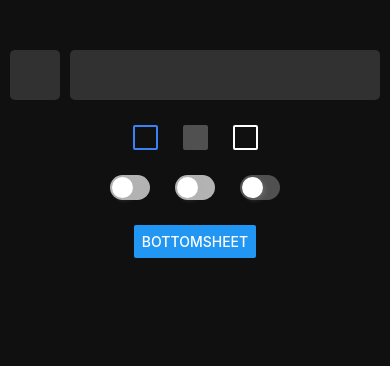
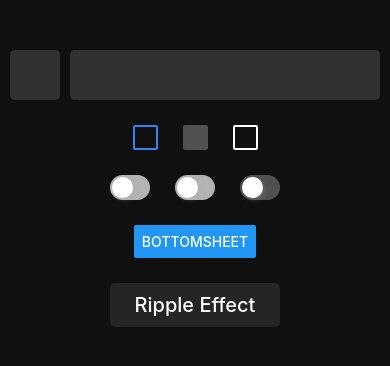
Before and after one commit to snskar125/odyssey-ui, a React Native app: screen / in a window 390 px wide. Shown: the top 366 px of the page. Built offline with nearby package versions, Linux system fonts and the light colour scheme.

Commit message:
Added Ripple Effect

```diff
--- a/App.js
+++ b/App.js
@@ -4,6 +4,7 @@ import CheckBoxes from "./src/Wrappers/CheckBoxs";
 import Switches from "./src/Wrappers/Switches";
 import BottomSheetWrapper from "./src/Wrappers/BottomSheetWrapper";
 import SkeletonWrapper from "./src/Wrappers/SkeletonWrapper";
+import TouchableRippleWrapper from "./src/Wrappers/TouchableRippleWrapper";
 
 export default function App() {
   return (
@@ -16,6 +17,7 @@ export default function App() {
       <CheckBoxes />
       <Switches />
       <BottomSheetWrapper />
+      <TouchableRippleWrapper />
     </ScrollView>
   );
 }
--- a/src/Components/BottomSheet.tsx
+++ b/src/Components/BottomSheet.tsx
@@ -34,7 +34,7 @@ interface State {
 
 export default class BottomSheet extends PureComponent<Props, State> {
   static defaultProps = {
-    height: phoneHeight / 2,
+    height: phoneHeight / 3,
     openDuration: 400,
     closeDuration: 400,
     containerStyle: {},
--- a/src/Components/CheckBox.tsx
+++ b/src/Components/CheckBox.tsx
@@ -1,4 +1,4 @@
-import React, { memo, useRef, useEffect } from "react";
+import { memo, useRef, useEffect } from "react";
 import {
   Animated,
   TouchableWithoutFeedback,
--- a/src/Components/Switch.tsx
+++ b/src/Components/Switch.tsx
@@ -1,4 +1,4 @@
-import React, { useRef, useEffect, memo } from "react";
+import { useRef, useEffect, memo } from "react";
 import {
   View,
   StyleSheet,
--- /dev/null
+++ b/src/Components/TouchableRipple.tsx
@@ -0,0 +1,162 @@
+import { useCallback, useEffect, useRef, useState } from "react";
+import {
+  Animated,
+  Dimensions,
+  GestureResponderEvent,
+  StyleSheet,
+  TouchableWithoutFeedback,
+  TouchableWithoutFeedbackProps,
+  View,
+  ViewStyle,
+} from "react-native";
+
+const { height, width } = Dimensions.get("window");
+const INITIAL_RIPPLE_SIZE = 30;
+const ANIMATION_DURATION = 750;
+const MAX_SCALE = Math.max(height, width) / (INITIAL_RIPPLE_SIZE / 2);
+
+interface RippleProps {
+  onRemove: (id) => void;
+  id: string;
+  color: string;
+  opacity: number;
+  x: number;
+  y: number;
+  canRemove: boolean;
+}
+
+const Ripple: React.FC<RippleProps> = ({
+  onRemove,
+  id,
+  color,
+  opacity,
+  x,
+  y,
+  canRemove,
+}) => {
+  const scale = useRef(new Animated.Value(1)).current;
+  const opacityValue = useRef(new Animated.Value(opacity)).current;
+
+  useEffect(() => {
+    Animated.timing(scale, {
+      toValue: MAX_SCALE,
+      duration: ANIMATION_DURATION,
+      useNativeDriver: true,
+    }).start();
+  }, []);
+
+  useEffect(() => {
+    if (canRemove) {
+      Animated.timing(opacityValue, {
+        toValue: 0,
+        duration: ANIMATION_DURATION,
+        useNativeDriver: true,
+      }).start(() => {
+        onRemove(id);
+      });
+    }
+  }, [canRemove]);
+
+  return (
+    <Animated.View
+      style={[
+        styles.ripple,
+        {
+          backgroundColor: color,
+          left: x - INITIAL_RIPPLE_SIZE / 2,
+          top: y - INITIAL_RIPPLE_SIZE / 2,
+          transform: [{ scale }],
+          opacity: opacityValue,
+        },
+      ]}
+    />
+  );
+};
+
+interface Props extends TouchableWithoutFeedbackProps {
+  style?: ViewStyle;
+  rippleColor?: string;
+  rippleOpacity?: number;
+  ripplePosition?: "foreground" | "background";
+}
+
+const TouchableRipple: React.FC<Props> = ({
+  style,
+  children,
+  rippleColor = "#000",
+  rippleOpacity = 0.1,
+  ripplePosition = "foreground",
+  onPressIn = () => {},
+  onPressOut = () => {},
+  ...rest
+}) => {
+  const [ripples, setRipples] = useState<
+    { id: string; x: number; y: number }[]
+  >([]);
+  const [pressedOut, setPressedOut] = useState(true);
+
+  const handlePressIn = (e: GestureResponderEvent) => {
+    const { locationX, locationY } = e.nativeEvent;
+    setRipples((prev) => [
+      ...prev,
+      {
+        id: Math.random().toString(),
+        x: locationX,
+        y: locationY,
+      },
+    ]);
+    setPressedOut(false);
+    onPressIn(e);
+  };
+
+  const handlePressOut = (e: GestureResponderEvent) => {
+    setPressedOut(true);
+    onPressOut(e);
+  };
+
+  const handleRemove = useCallback((id) => {
+    setRipples((prev) => prev.filter((ripple) => ripple.id !== id));
+  }, []);
+
+  return (
+    <TouchableWithoutFeedback
+      {...rest}
+      onPressIn={handlePressIn}
+      onPressOut={handlePressOut}
+    >
+      <View
+        pointerEvents="box-only"
+        style={StyleSheet.compose(style, styles.container)}
+      >
+        {ripplePosition === "foreground" ? children : null}
+        {ripples.map((r, i) => (
+          <Ripple
+            key={r.id}
+            id={r.id}
+            x={r.x}
+            y={r.y}
+            color={rippleColor}
+            opacity={rippleOpacity}
+            canRemove={!(!pressedOut && i === ripples.length - 1)}
+            onRemove={handleRemove}
+          />
+        ))}
+        {ripplePosition === "background" ? children : null}
+      </View>
+    </TouchableWithoutFeedback>
+  );
+};
+
+const styles = StyleSheet.create({
+  container: {
+    overflow: "hidden",
+  },
+  ripple: {
+    height: INITIAL_RIPPLE_SIZE,
+    width: INITIAL_RIPPLE_SIZE,
+    borderRadius: INITIAL_RIPPLE_SIZE / 2,
+    position: "absolute",
+  },
+});
+
+export default TouchableRipple;
--- /dev/null
+++ b/src/Wrappers/TouchableRippleWrapper.tsx
@@ -0,0 +1,24 @@
+import { StyleSheet, Text } from "react-native";
+import TouchableRipple from "../Components/TouchableRipple";
+
+export default function TouchableRippleWrapper() {
+  return (
+    <TouchableRipple rippleColor="#FFF" style={styles.button}>
+      <Text style={styles.buttonText}>Ripple Effect</Text>
+    </TouchableRipple>
+  );
+}
+
+const styles = StyleSheet.create({
+  button: {
+    paddingVertical: 10,
+    paddingHorizontal: 25,
+    backgroundColor: "#252525",
+    borderRadius: 5,
+  },
+  buttonText: {
+    color: "#FFF",
+    fontSize: 20,
+    fontWeight: "500",
+  },
+});
```
